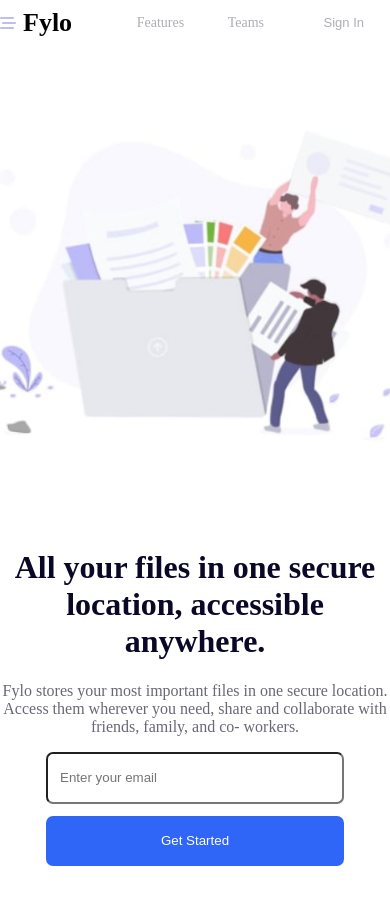
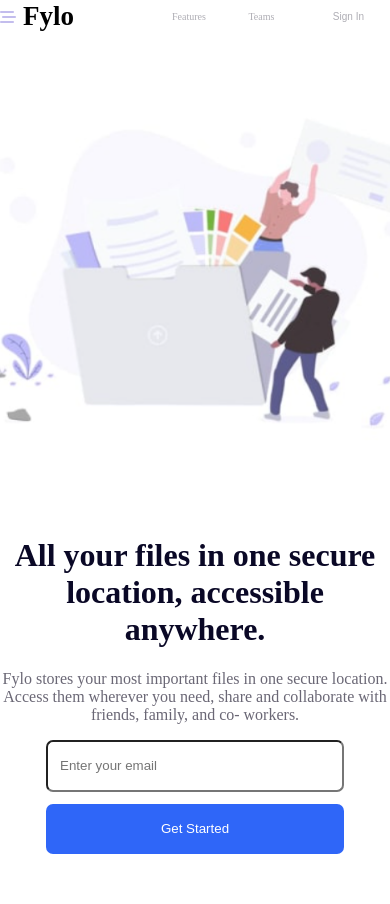
Before and after one commit to Izukach/Fylo-Landing-Page, a plain HTML site: page index.html in a window 390 px wide. Shown: the top 904 px of the page. Drawn offline with Linux system fonts and the light colour scheme.

Commit message:
i add some chnages

```diff
--- a/style.css
+++ b/style.css
@@ -321,23 +321,18 @@ nav li a:hover {
 
 @media screen and (max-width: 768px) {
   .nav-links {
-    font-size: 0.875rem;
-    box-sizing: border-box;
+    font-size: 0.625rem;
+
   }
 
 @media screen and (max-width: 768px) {
-  header{
-    box-sizing: border-box;
-  }
-}
-@media screen and (max-width: 768px) {
   #btn2-logo {
-    font-size: 0.8125rem;
+    font-size: 0.625rem;
   }
 }
 
 #span-logo {
-  font-size: 26px;
+  font-size: 1.6875rem;
   margin-left: 7px;
 }
 
```
